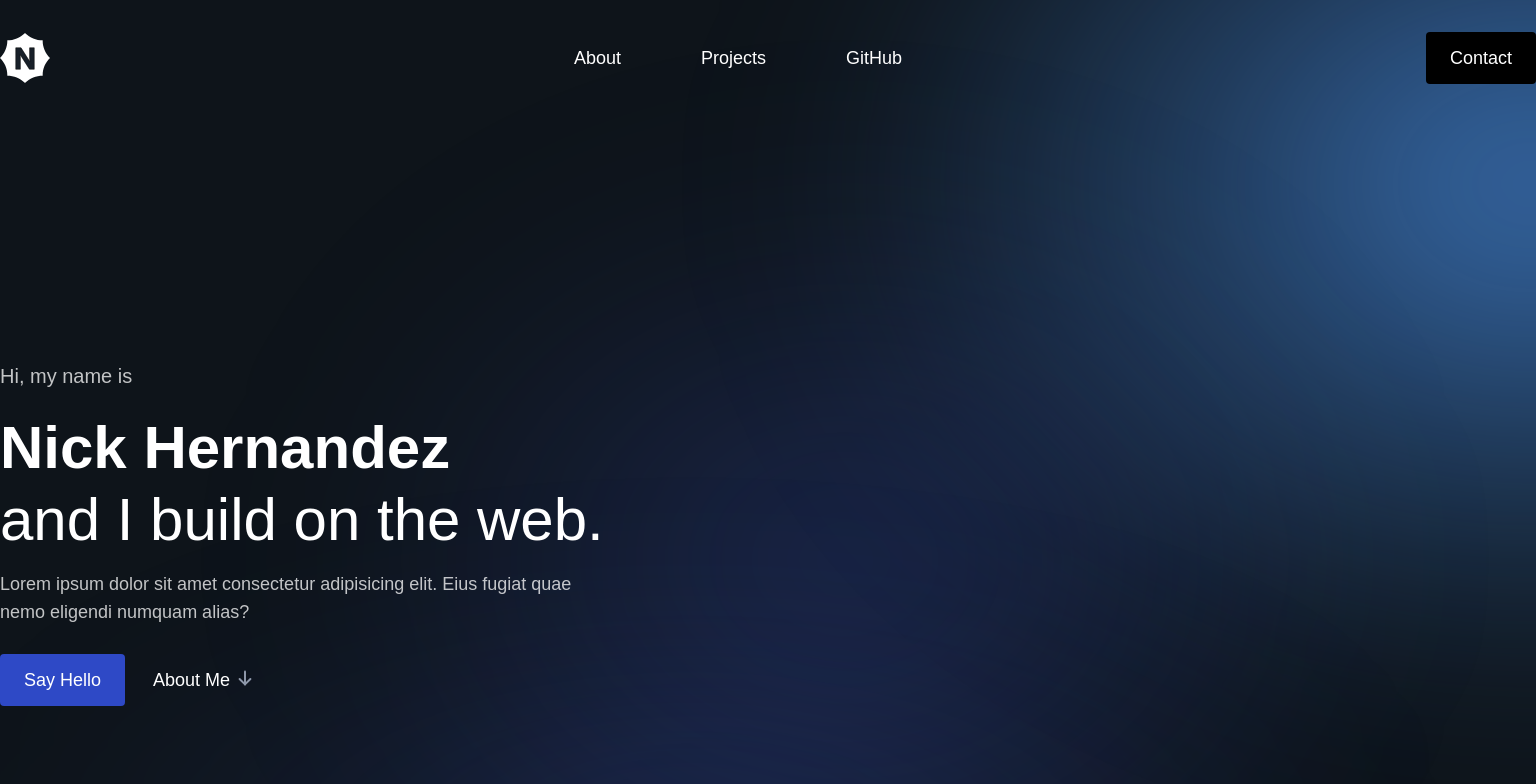
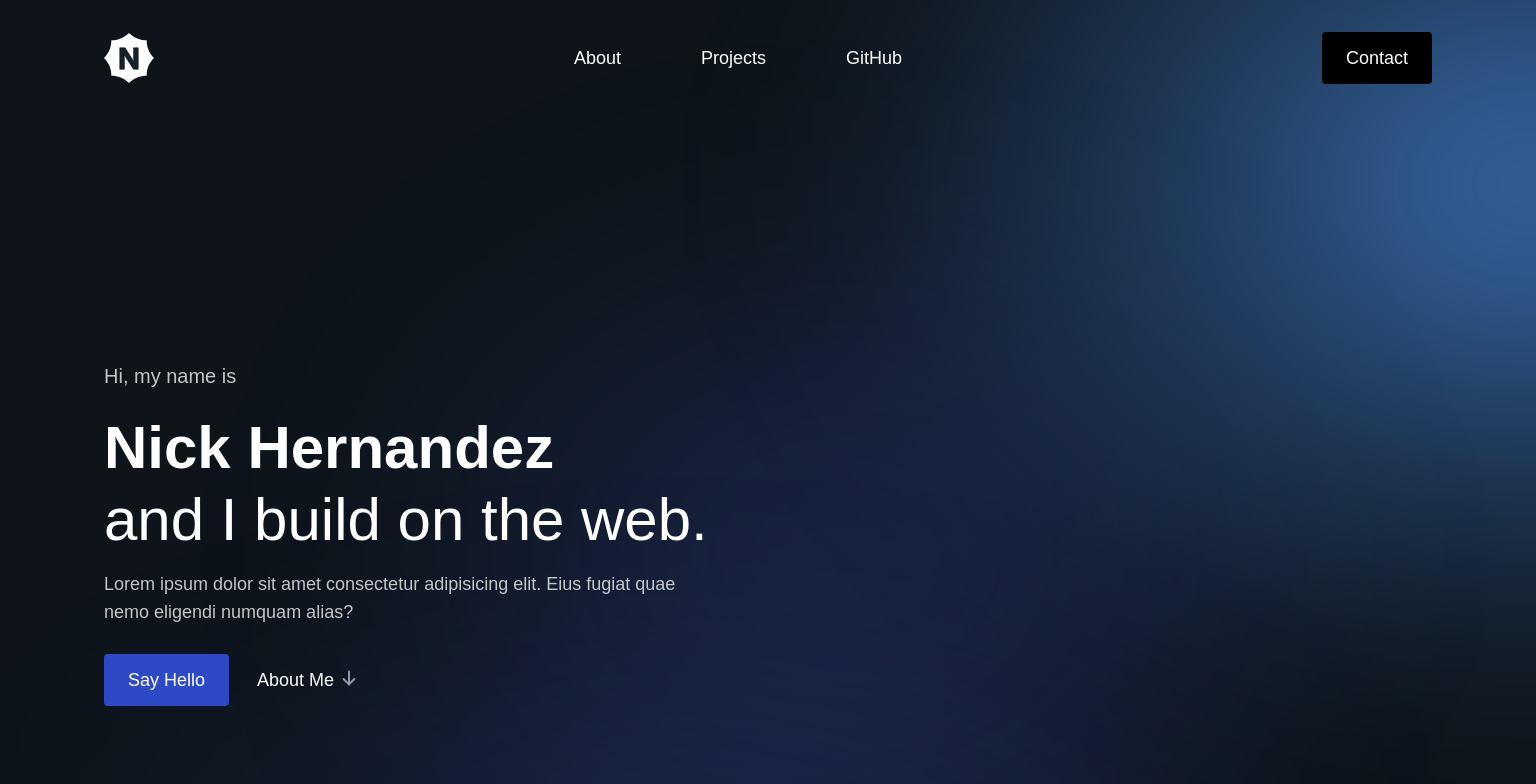
Before and after one commit to Nickolas-Hernandez/nickhernandez.dev, a Next.js app: page / in a window 1536 px wide. Shown: the top 784 px of the page. Built offline with nearby package versions, Linux system fonts and the light colour scheme; a web font is replaced by a local one.

Commit message:
Revision: fix padding on container class #11

```diff
--- a/src/styles/global/_global.scss
+++ b/src/styles/global/_global.scss
@@ -1,5 +1,11 @@
 .contain {
-  @apply container mx-auto px-3.5 lg:px-0;
+  @apply container mx-auto px-3.5 lg:px-6;
+
+  max-width: 1328px;
+
+  @media screen and ( min-width: 1400px ) {
+    @apply px-0;
+  }
 }
 
 button {
```
